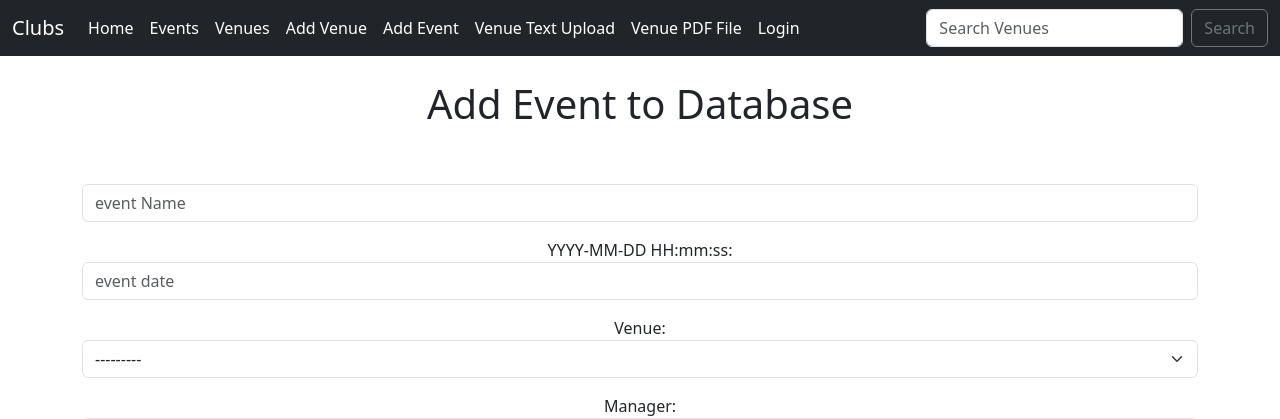
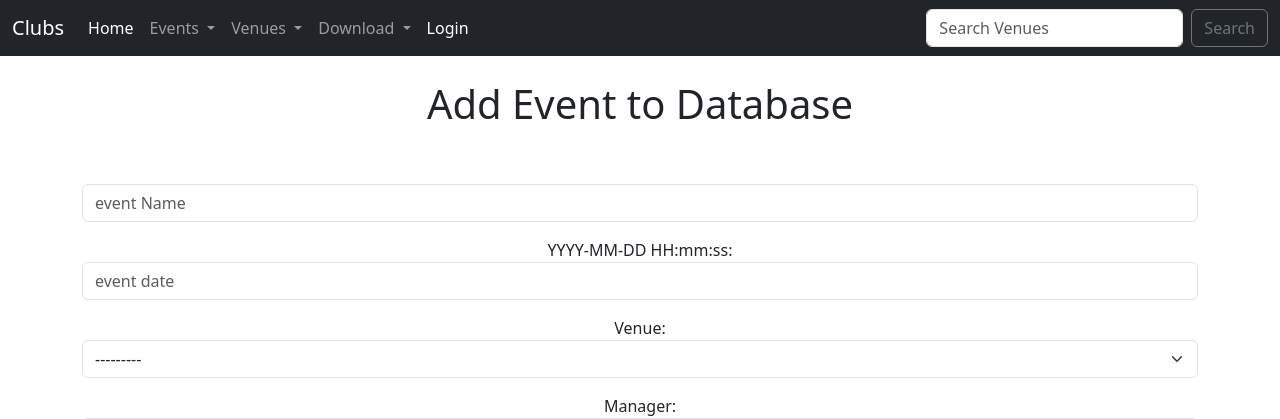
Before and after one commit to GuiFernandess7/DjangoClubApp, a Django app: page /add_event in a window 1280 px wide. Shown: the top 419 px of the page. Run offline with Django 4.2, Linux system fonts and the light colour scheme; data that the repository does not hold is empty.

Commit message:
Dropdown added

```diff
--- a/templates/events/navbar.html
+++ b/templates/events/navbar.html
@@ -9,23 +9,37 @@
           <li class="nav-item">
             <a class="nav-link active" aria-current="page" href="#">Home</a>
           </li>
-          <li class="nav-item">
-            <a class="nav-link active" aria-current="page" href="{% url 'event-list' %}">Events</a>
+          <li class="nav-item dropdown">
+            <a class="nav-link dropdown-toggle" href="#" role="button" data-bs-toggle="dropdown" aria-expanded="false">
+                Events
+            </a>
+            <ul class="dropdown-menu">
+                <li><a class="dropdown-item" href="{% url 'event-list' %}">All</a></li>
+                <li><a class="dropdown-item" href="{% url 'add-event' %}">Add event</a></li>
+                <li><hr class="dropdown-divider"></li>
+            </ul>
           </li>
-          <li class="nav-item">
-            <a class="nav-link active" aria-current="page" href="{% url 'list-venues'%}">Venues</a>
+
+          <li class="nav-item dropdown">
+            <a class="nav-link dropdown-toggle" href="#" role="button" data-bs-toggle="dropdown" aria-expanded="false">
+                Venues
+            </a>
+            <ul class="dropdown-menu">
+                <li><a class="dropdown-item" href="{% url 'list-venues'%}">All</a></li>
+                <li><a class="dropdown-item" href="{% url 'add-venue'%}">Add Venue</a></li>
+                <li><hr class="dropdown-divider"></li>
+            </ul>
           </li>
-          <li class="nav-item">
-            <a class="nav-link active" aria-current="page" href="{% url 'add-venue'%}">Add Venue</a>
-          </li>
-          <li class="nav-item">
-            <a class="nav-link active" aria-current="page" href="{% url 'add-event' %}">Add Event</a>
-          </li>
-          <li class="nav-item">
-            <a class="nav-link active" aria-current="page" href="{% url 'venue_csv' %}">Venue Text Upload</a>
-          </li>
-          <li class="nav-item">
-            <a class="nav-link active" aria-current="page" href="{% url 'venue_pdf' %}">Venue PDF File</a>
+
+          <li class="nav-item dropdown">
+            <a class="nav-link dropdown-toggle" href="#" role="button" data-bs-toggle="dropdown" aria-expanded="false">
+                Download
+            </a>
+            <ul class="dropdown-menu">
+                <li><a class="dropdown-item" href="{% url 'venue_csv'%}">Venue Text Upload</a></li>
+                <li><a class="dropdown-item" href="{% url 'venue_pdf' %}">Venue PDF File</a></li>
+                <li><hr class="dropdown-divider"></li>
+            </ul>
           </li>
 
           {% if user.is_authenticated %}
```
